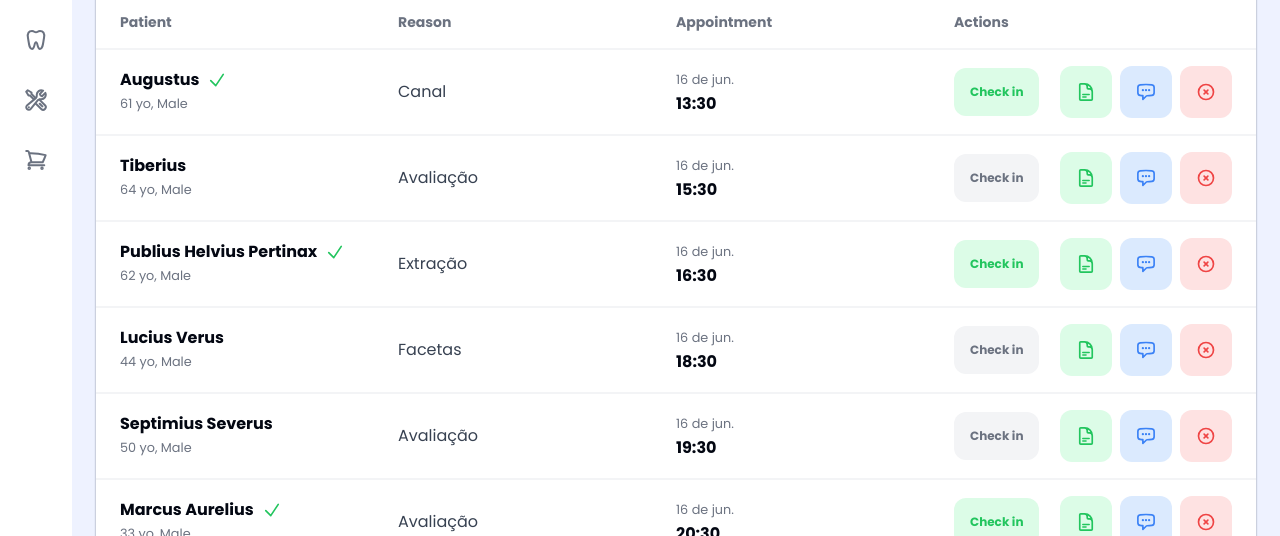
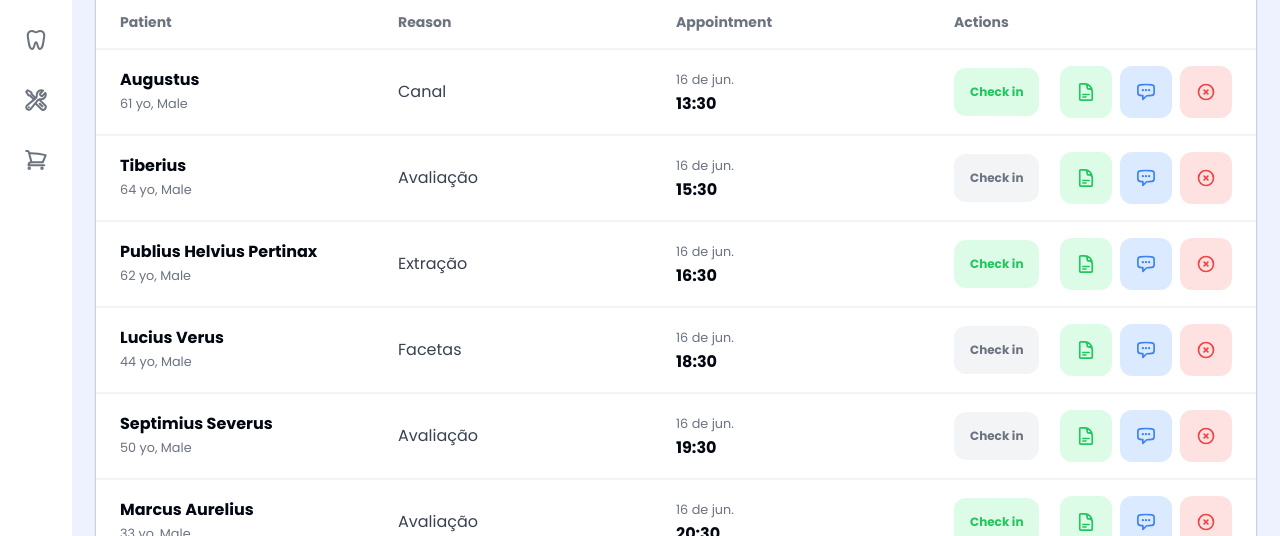
Before and after one commit to afmelo92/odontoapp, a Next.js app in the folder odontoapp-web/: page /appointments in a window 1280 px wide. Shown: the part 264-800 px from the top of the page. Built offline with nearby package versions, Linux system fonts and the light colour scheme.

Commit message:
fix: Appointments page refactoring names

```diff
--- a/odontoapp-web/src/app/appointments/_components/Input.tsx
+++ b/odontoapp-web/src/app/appointments/_components/Input.tsx
@@ -1,5 +1,5 @@
-import { MagnifyingGlassIcon } from "@/assets/icons/magnifier";
-import { ActionProps } from "../_contexts/AppointmentContext";
+import { ActionProps } from "../_contexts/AppointmentsContext";
+import { getIcon } from "@/utils/getIcon";
 
 type InputProps = {
   searchData: string;
@@ -23,10 +23,11 @@ const Input: React.FC<InputProps> = ({ searchData, dispatch }) => {
           })
         }
       />
-      <MagnifyingGlassIcon
-        className="w-5 h-5 stroke-gray-400"
-        strokeWidth={2}
-      />
+      {getIcon({
+        name: "magnifier",
+        className: "w-5 h-5 stroke-gray-400",
+        strokeWidth: 2,
+      })}
     </div>
   );
 };
--- a/odontoapp-web/src/app/appointments/_components/TableRow.tsx
+++ b/odontoapp-web/src/app/appointments/_components/TableRow.tsx
@@ -1,5 +1,4 @@
-import { CheckIcon } from "@/assets/icons/check";
-import { Appointment } from "../_contexts/AppointmentContext";
+import { Appointment } from "../_contexts/AppointmentsContext";
 import { getIcon } from "@/utils/getIcon";
 
 type TableRowProps = {
@@ -39,7 +38,11 @@ const TableRow: React.FC<TableRowProps> = ({ appointment, header = false }) => {
           {appointment?.patient}{" "}
           {appointment?.confirmed && (
             <span>
-              <CheckIcon className="w-5 h-5 stroke-green-500" strokeWidth={2} />
+              {getIcon({
+                name: "check",
+                className: "w-5 h-5 stroke-green-500",
+                strokeWidth: 2,
+              })}
             </span>
           )}
         </p>
@@ -69,7 +72,7 @@ const TableRow: React.FC<TableRowProps> = ({ appointment, header = false }) => {
         <div className="flex gap-2">
           <button
             className="group bg-green-100 p-4 rounded-xl hover:bg-green-200 transition-colors"
-            title="Visualize appointment info"
+            title="Visualize appointment details"
           >
             {getIcon({
               name: "document-text",
--- a/odontoapp-web/src/app/appointments/_contexts/AppointmentContext.tsx
+++ b/odontoapp-web/src/app/appointments/_contexts/AppointmentsContext.tsx
@@ -223,7 +223,7 @@ const AppointmentsContext = createContext<ContextProps>({
   dispatch: () => null,
 });
 
-const AppointmentContextProvider = ({ children }: ProviderProps) => {
+const AppointmentsContextProvider = ({ children }: ProviderProps) => {
   const [state, dispatch] = useReducer(reducer, initialState, (init) => {
     const firstSlice = init.appointments.slice(
       init.pagination.index,
@@ -250,4 +250,4 @@ const AppointmentContextProvider = ({ children }: ProviderProps) => {
   );
 };
 
-export { AppointmentContextProvider, AppointmentsContext };
+export { AppointmentsContextProvider, AppointmentsContext };
--- a/odontoapp-web/src/app/appointments/_hooks/useAppointments.tsx
+++ b/odontoapp-web/src/app/appointments/_hooks/useAppointments.tsx
@@ -1,6 +1,6 @@
 "use client";
 
 import { useContext } from "react";
-import { AppointmentsContext } from "../_contexts/AppointmentContext";
+import { AppointmentsContext } from "../_contexts/AppointmentsContext";
 
 export const useAppointments = () => useContext(AppointmentsContext);
--- a/odontoapp-web/src/app/appointments/layout.tsx
+++ b/odontoapp-web/src/app/appointments/layout.tsx
@@ -1,4 +1,4 @@
-import { AppointmentContextProvider } from "./_contexts/AppointmentContext";
+import { AppointmentsContextProvider } from "./_contexts/AppointmentsContext";
 
 type AppointmentsLayoutProps = {
   children: React.ReactNode;
@@ -7,7 +7,7 @@ type AppointmentsLayoutProps = {
 const AppointmentsLayout: React.FC<AppointmentsLayoutProps> = ({
   children,
 }) => {
-  return <AppointmentContextProvider>{children}</AppointmentContextProvider>;
+  return <AppointmentsContextProvider>{children}</AppointmentsContextProvider>;
 };
 
 export default AppointmentsLayout;
```
